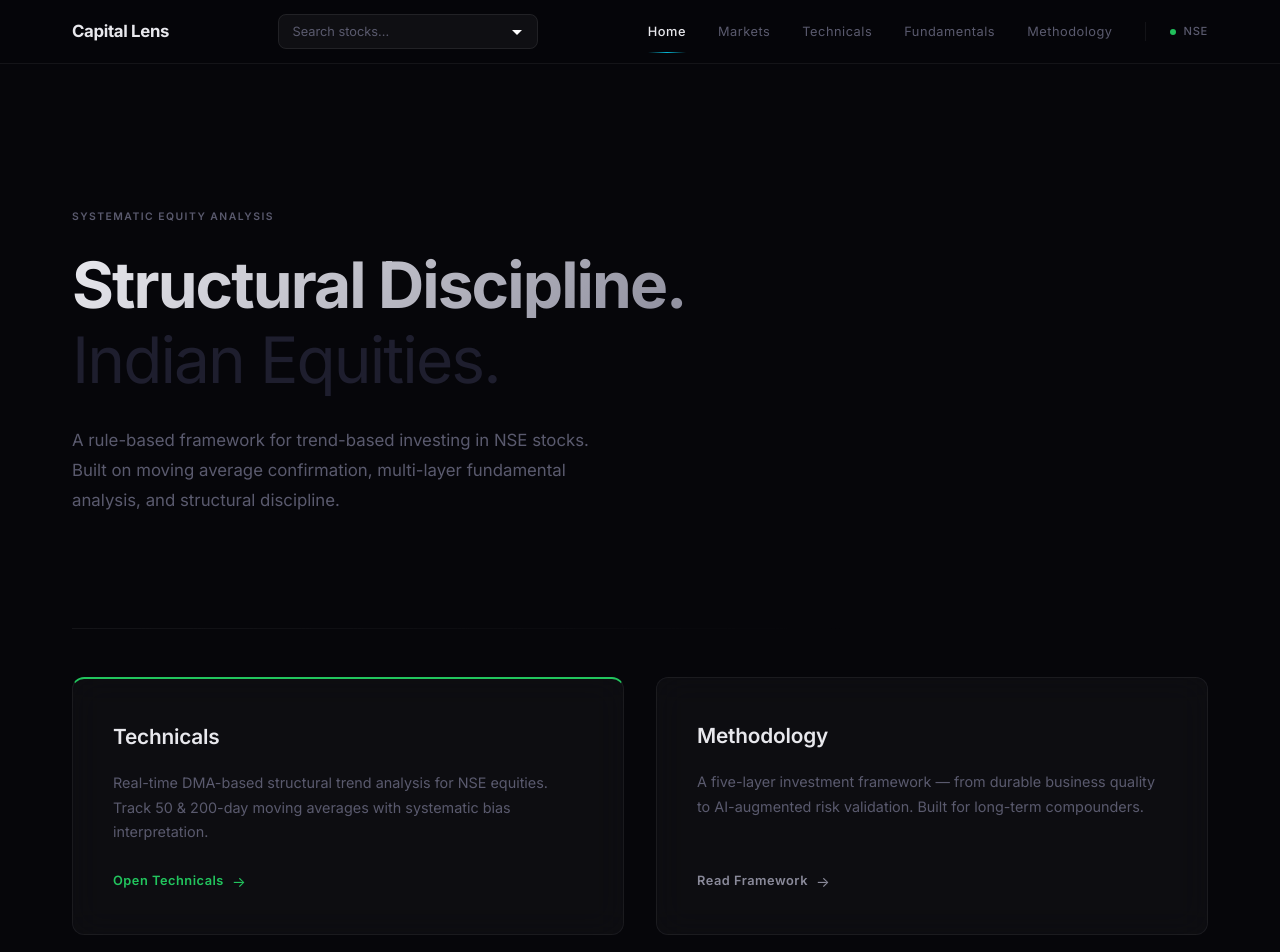
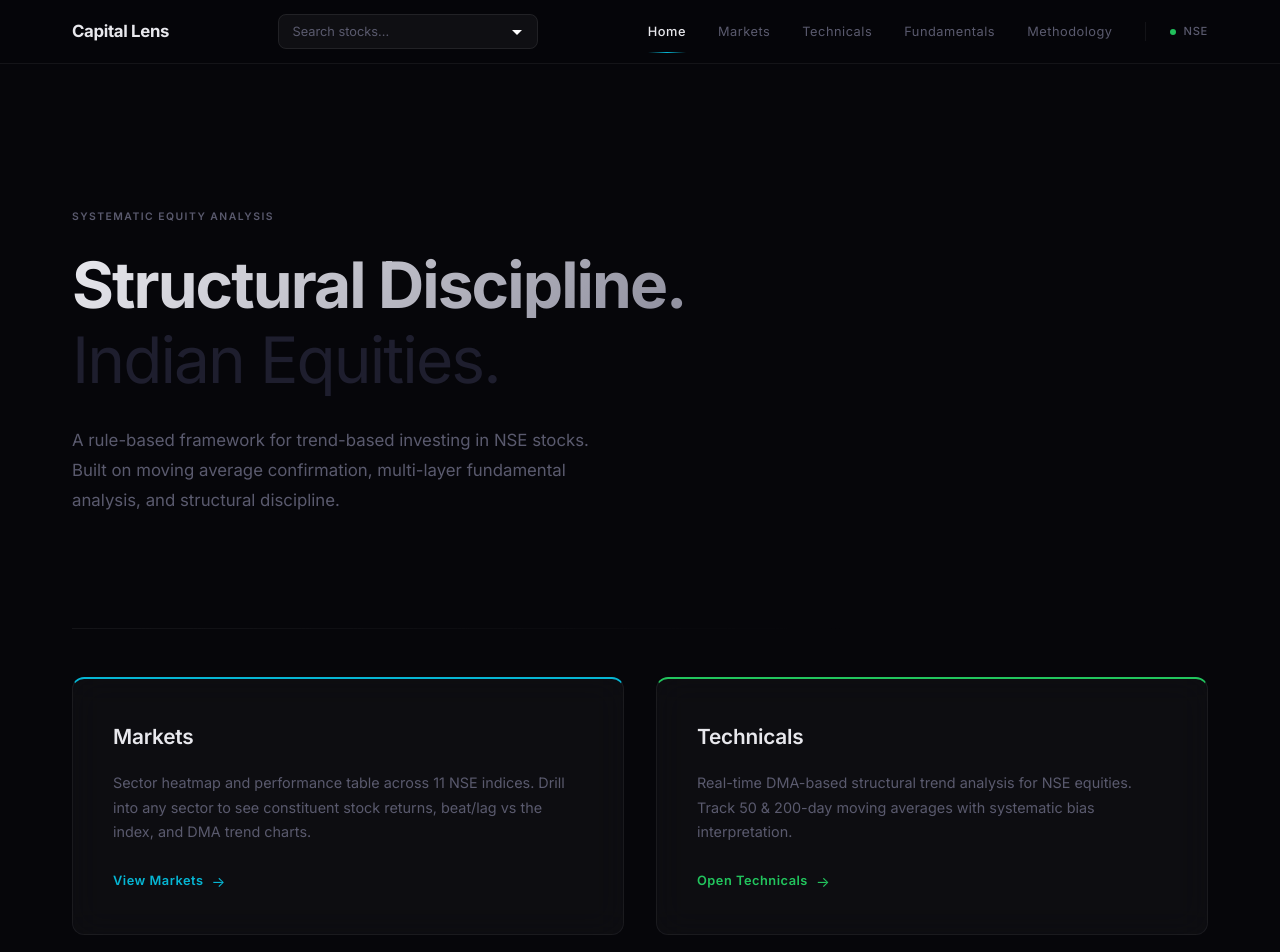
Before and after one commit to iamHeisenberg/Capital-Lens, a React (Vite) app in the folder frontend/: page / in a window 1280 px wide. Shown: the top 952 px of the page. Built offline with nearby package versions, Linux system fonts and the light colour scheme.

Commit message:
markets tab added in homepage

```diff
--- a/frontend/src/features/home/HomePage.jsx
+++ b/frontend/src/features/home/HomePage.jsx
@@ -3,6 +3,13 @@ import { Link } from 'react-router-dom';
 import PageLayout from '../../components/layout/PageLayout';
 
 const features = [
+    {
+        title: 'Markets',
+        description: 'Sector heatmap and performance table across 11 NSE indices. Drill into any sector to see constituent stock returns, beat/lag vs the index, and DMA trend charts.',
+        path: '/markets',
+        cta: 'View Markets',
+        accent: '#06b6d4',
+    },
     {
         title: 'Technicals',
         description: 'Real-time DMA-based structural trend analysis for NSE equities. Track 50 & 200-day moving averages with systematic bias interpretation.',
@@ -11,17 +18,18 @@ const features = [
         accent: '#22c55e',
     },
     {
-        title: 'Methodology',
-        description: 'A five-layer investment framework — from durable business quality to AI-augmented risk validation. Built for long-term compounders.',
-        path: '/methodology',
-        cta: 'Read Framework',
-    },
-    {
         title: 'Fundamentals',
         description: 'Multi-layer financial analysis covering growth, profitability, capital efficiency, and valuation. Real-time data mapped to India-specific thresholds.',
         path: '/fundamentals',
         cta: 'View Fundamentals',
         accent: '#f59e0b',
+    },
+    {
+        title: 'Methodology',
+        description: 'A five-layer investment framework — from durable business quality to AI-augmented risk validation. Built for long-term compounders.',
+        path: '/methodology',
+        cta: 'Read Framework',
+        accent: '#3a3a5c',
     },
 ];
 
```
